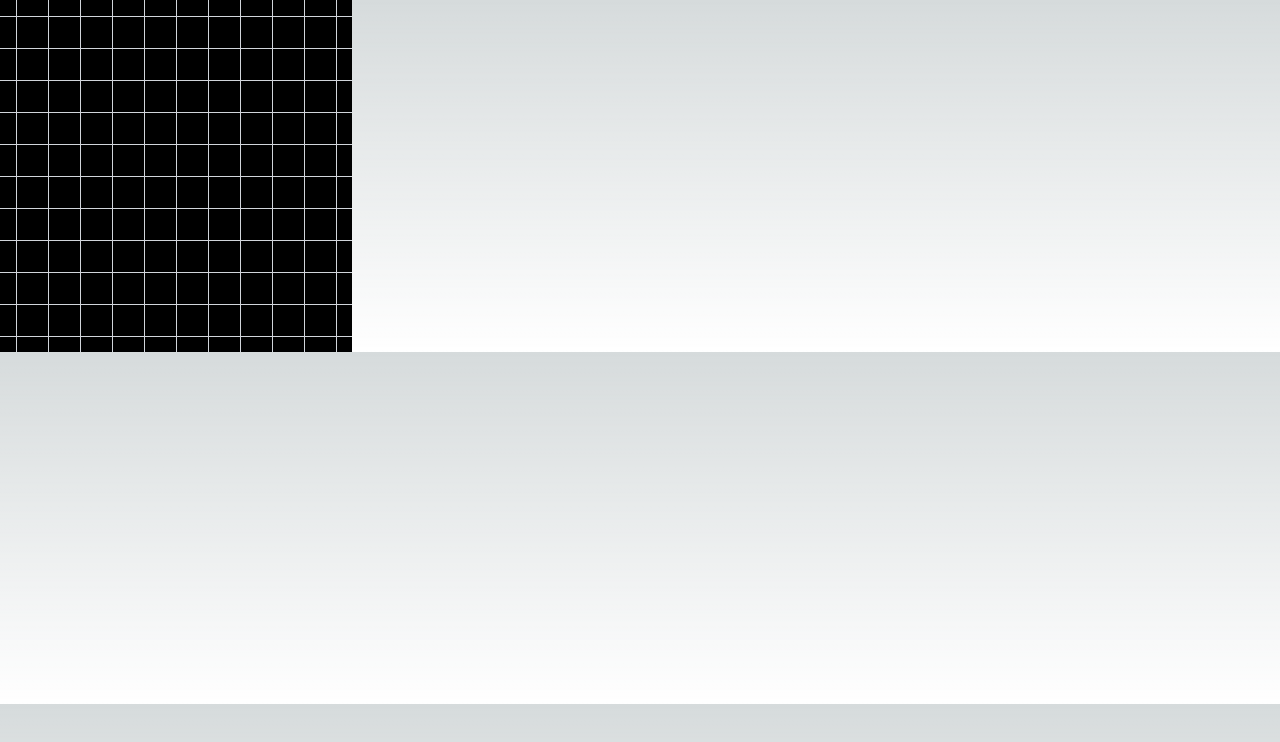
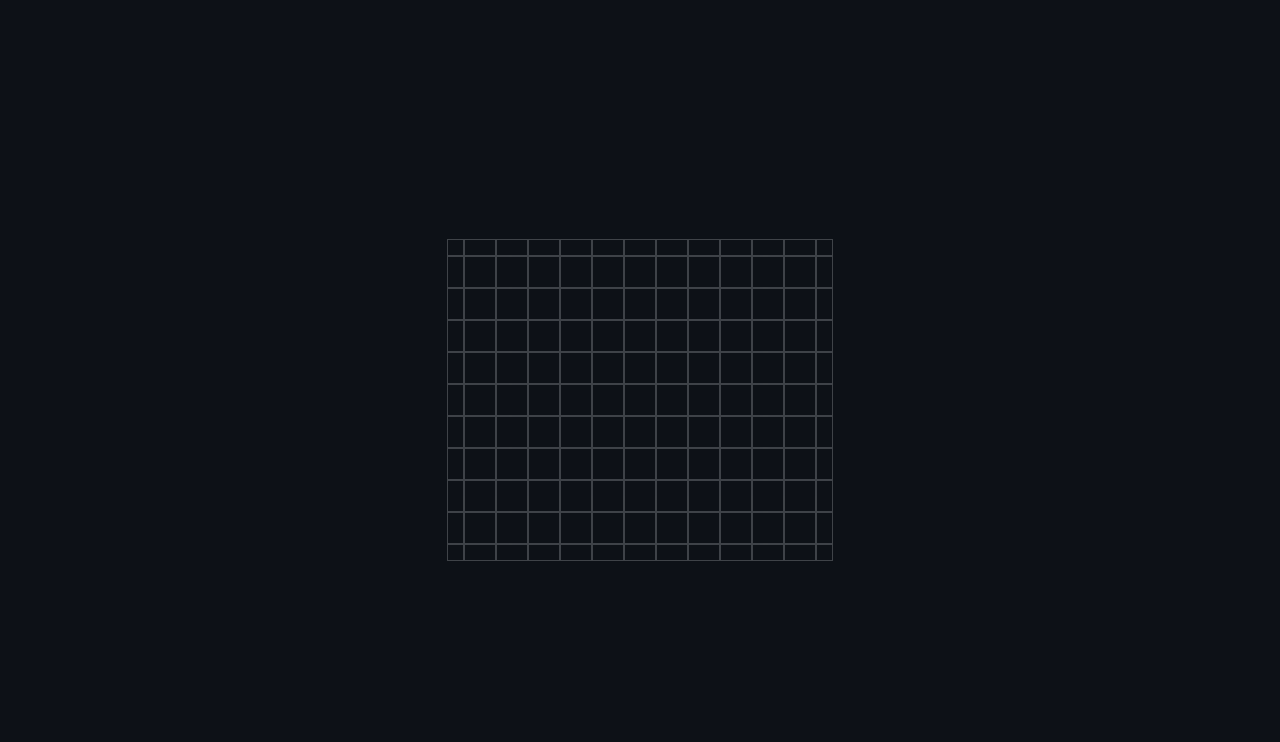
Before and after one commit to Ricardo-Straub/WebPage, a Next.js app: page / in a window 1280 px wide. Shown: the top 742 px of the page. Built offline with nearby package versions, Linux system fonts and the light colour scheme.

Commit message:
change style

```diff
--- a/app/globals.css
+++ b/app/globals.css
@@ -18,10 +18,6 @@
 
 body {
   color: rgb(var(--foreground-rgb));
-  background: linear-gradient(
-      to bottom,
-      transparent,
-      rgb(var(--background-end-rgb))
-    )
-    rgb(var(--background-start-rgb));
+  background: #0d1117
+
 }
--- a/app/page.js
+++ b/app/page.js
@@ -3,28 +3,38 @@ import Image from 'next/image'
 export default function Home() {
   return (
     <>
-    <div className='w-fit bg-white grid grid-rows-{11} grid-cols-11'>
-      {
-        Array(121)
-          .fill(true)
-          .map(() => {
-            return <Coordinate/>
-          })
-      }
+    <div className='w-screen h-screen flex justify-center place-items-center'>
+      <Board/>
     </div>
+
+
     </>
+  )
+}
+
+function Board() {
+  return (
+    <div className='w-fit h-fit grid grid-rows-{10} grid-cols-12 border border-gray-300 border-opacity-25'>
+        {
+          Array(120)
+            .fill(true)
+            .map(() => {
+              return <Coordinate/>
+            })
+        }
+      </div>
   )
 }
 
 function Coordinate() {
   return (
     <>
-    <div className='bg-black w-8 h-8 relative'>
+    <div className=' w-8 h-8 relative opacity-25'>
       <div className='w-full h-full flex flex-col justify-center '>
-        <div className='bg-gray-300 w-8 h-px'></div>
+        <div className='bg-gray-300 w-8 h-0.5'></div>
       </div>
       <div className='w-full h-full flex flex-row justify-center absolute inset-0'>
-        <div className='bg-gray-300  w-px h-8'></div>
+        <div className='bg-gray-300  w-0.5 h-8 '></div>
       </div>
     </div>
     </>
```
